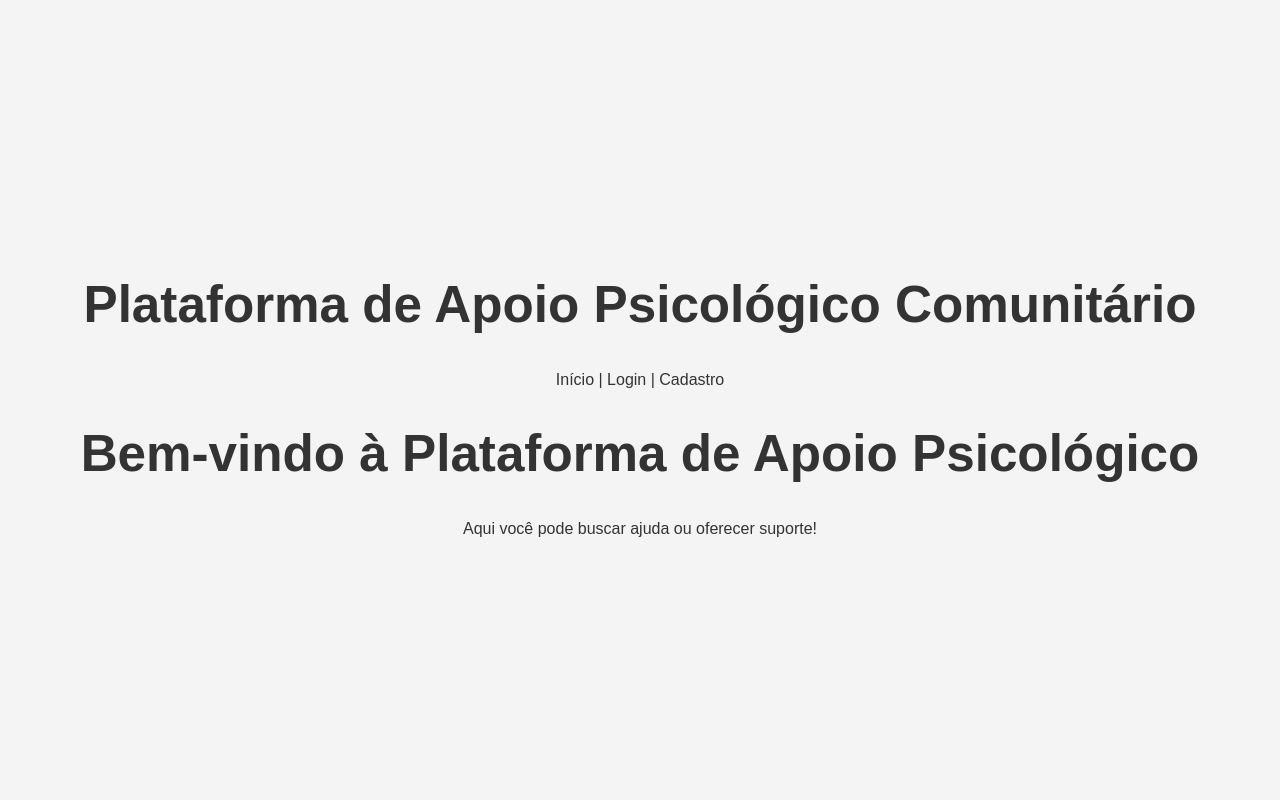
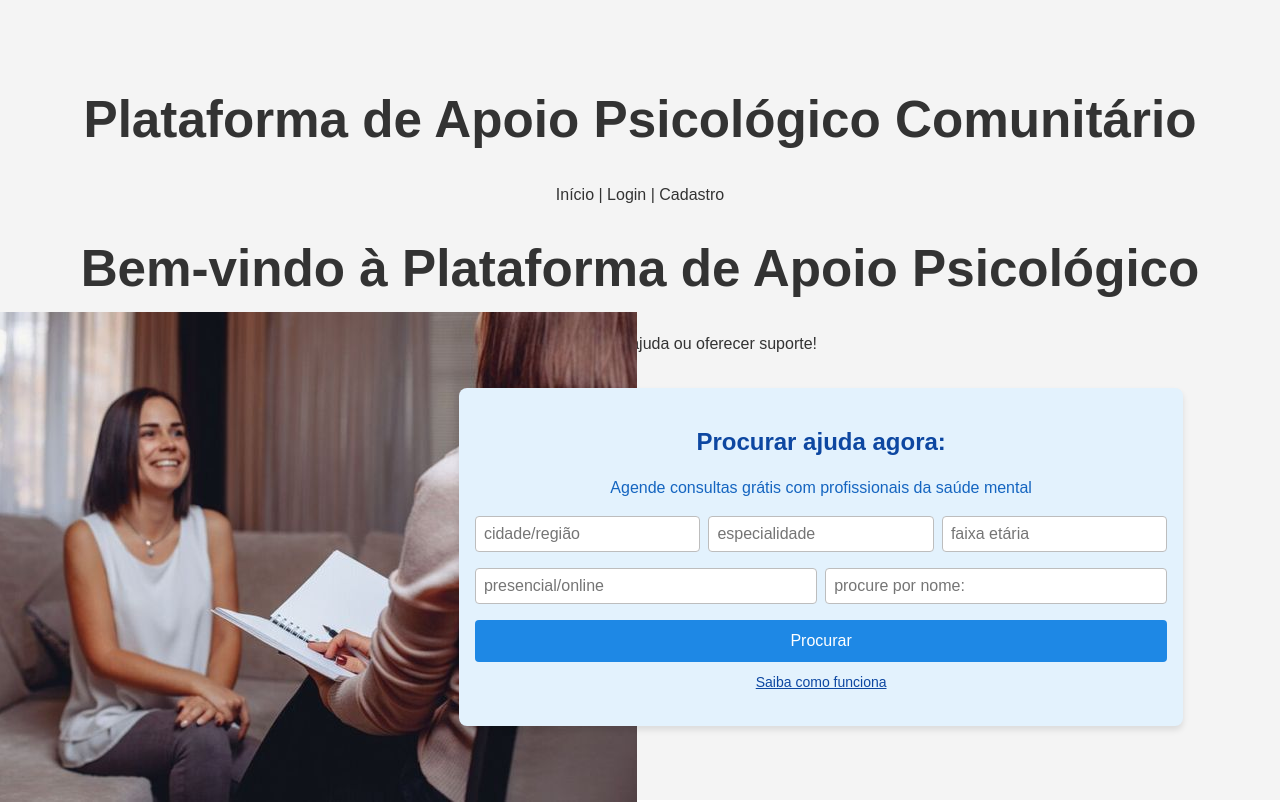
Before and after one commit to gusmrtns/plataforma-de-apoio-psicologico-comunitario, a React (Vite) app in the folder plataforma-apoio/: page / in a window 1280 px wide. Built offline with nearby package versions, Linux system fonts and the light colour scheme.

Commit message:
pagina de busca incompleta

```diff
--- a/plataforma-apoio/package.json
+++ b/plataforma-apoio/package.json
@@ -11,6 +11,7 @@
   },
   "dependencies": {
     "axios": "^1.7.9",
+    "prop-types": "^15.8.1",
     "react": "^18.3.1",
     "react-dom": "^18.3.1",
     "react-icons": "^5.4.0",
--- /dev/null
+++ b/plataforma-apoio/src/components/Busca.jsx
@@ -0,0 +1,63 @@
+
+import "../styles/Busca.css";
+import ImagemBusca from "../assets/terapeuta_com_paciente_page_busca.jpg";
+
+
+const Busca = () => {
+  return (
+    <div className="container">
+      <div className="imagem-container">
+        <div className="imagem-ilustrativa">
+          <img src={ImagemBusca} alt="Ilustração de terapeuta com paciente" />
+        </div>
+      </div>
+      <div className="busca-container">
+        <h2 className="busca-titulo">Procurar ajuda agora:</h2>
+        <p className="busca-subtitulo">
+          Agende consultas grátis com profissionais da saúde mental
+        </p>
+        <form className="busca-form">
+          <div className="busca-campo">
+            <input
+              type="text"
+              placeholder="cidade/região"
+              className="busca-input"
+            />
+            <input
+              type="text"
+              placeholder="especialidade"
+              className="busca-input"
+            />
+            <input
+              type="text"
+              placeholder="faixa etária"
+              className="busca-input"
+            />
+          </div>
+          <div className="busca-campo">
+            <input
+              type="text"
+              placeholder="presencial/online"
+              className="busca-input"
+            />
+            <input
+              type="text"
+              placeholder="procure por nome:"
+              className="busca-input"
+            />
+          </div>
+          <button type="submit" className="busca-botao">
+            Procurar
+          </button>
+        </form>
+        <p className="busca-link-container">
+          <a href="#como-funciona" className="busca-link">
+            Saiba como funciona
+          </a>
+        </p>
+      </div>
+    </div>
+  );
+};
+
+export default Busca;
--- a/plataforma-apoio/src/pages/Home.jsx
+++ b/plataforma-apoio/src/pages/Home.jsx
@@ -1,3 +1,4 @@
+import Busca from "../components/Busca";
 
 
 const Home = () => {
@@ -5,6 +6,7 @@ const Home = () => {
     <div>
       <h1>Bem-vindo à Plataforma de Apoio Psicológico</h1>
       <p>Aqui você pode buscar ajuda ou oferecer suporte!</p>
+      <Busca />
     </div>
   );
 };
--- /dev/null
+++ b/plataforma-apoio/src/styles/Busca.css
@@ -0,0 +1,109 @@
+/* Estilo principal do container */
+.container {
+    display: flex;
+    justify-content: space-between;
+    align-items: center;
+    gap: 16px;
+    padding: 16px;
+  }
+
+  /* Div para a imagem */
+  .imagem-container {
+    flex: 1;
+    display: flex;
+    justify-content: center;
+    align-items: center;
+  }
+
+  .imagem-ilustrativa {
+    width: 100%;
+    max-width: 300px;
+    height: 200px;
+    background-color: #e0e0e0;
+    display: flex;
+    justify-content: center;
+    align-items: center;
+    border-radius: 8px;
+    color: #424242;
+    font-size: 1rem;
+    text-align: center;
+    border: 1px dashed #bdbdbd;
+  }
+
+  /* Div para a busca */
+  .busca-container {
+    flex: 2;
+    padding: 16px;
+    background-color: #e3f2fd; /* Azul claro */
+    border-radius: 8px;
+    box-shadow: 0 4px 6px rgba(0, 0, 0, 0.1);
+  }
+
+  .busca-titulo {
+    font-size: 1.5rem;
+    font-weight: bold;
+    text-align: center;
+    color: #0d47a1; /* Azul escuro */
+    margin-bottom: 8px;
+  }
+
+  .busca-subtitulo {
+    text-align: center;
+    color: #1565c0; /* Azul médio */
+    margin-bottom: 16px;
+  }
+
+  .busca-form {
+    display: flex;
+    flex-direction: column;
+    gap: 16px;
+  }
+
+  .busca-campo {
+    display: flex;
+    gap: 8px;
+  }
+
+  .busca-input {
+    flex: 1;
+    padding: 8px;
+    border: 1px solid #bdbdbd; /* Cinza claro */
+    border-radius: 4px;
+    font-size: 1rem;
+  }
+
+  .busca-input:focus {
+    outline: none;
+    border-color: #42a5f5; /* Azul claro */
+    box-shadow: 0 0 4px #42a5f5;
+  }
+
+  .busca-botao {
+    padding: 12px;
+    background-color: #1e88e5; /* Azul */
+    color: white;
+    font-size: 1rem;
+    border: none;
+    border-radius: 4px;
+    cursor: pointer;
+    transition: background-color 0.3s;
+  }
+
+  .busca-botao:hover {
+    background-color: #1565c0; /* Azul escuro */
+  }
+
+  .busca-link-container {
+    text-align: center;
+    margin-top: 8px;
+  }
+
+  .busca-link {
+    color: #0d47a1; /* Azul escuro */
+    text-decoration: underline;
+    font-size: 0.875rem;
+  }
+
+  .busca-link:hover {
+    color: #1565c0; /* Azul médio */
+  }
```
Also changed, not shown: plataforma-apoio/src/assets/terapeuta_com_paciente_page_busca.jpg (added), 1 other file (tests, documents, lock files or other folders).
